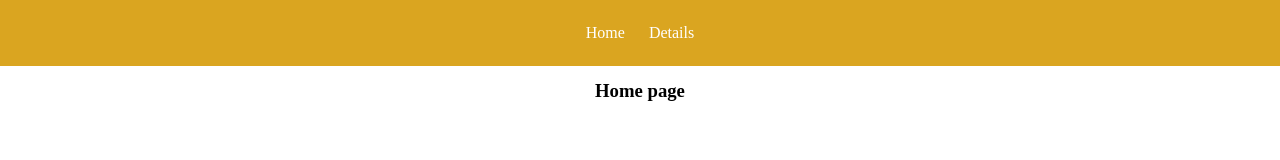
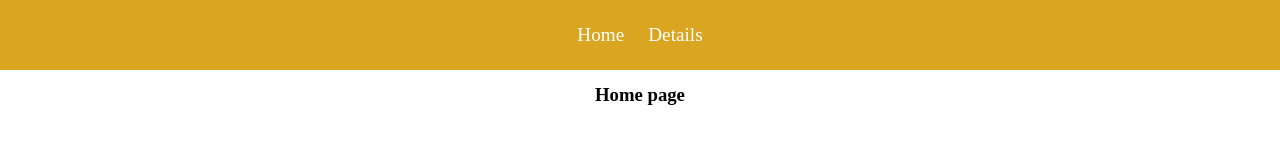
Before and after one commit to BarnoMamadzhanova/the-meal, a React (Create React App) app: page / in a window 1280 px wide. Shown: the top 160 px of the page. Built offline with nearby package versions, Linux system fonts and the light colour scheme.

Commit message:
styling header and navbar

```diff
--- a/src/App.jsx
+++ b/src/App.jsx
@@ -1,9 +1,8 @@
 import { Routes, Route } from "react-router-dom";
 import "./styles/App.css";
-// import "./styles/Reset.css";
 import HomePage from "./pages/HomePage";
 import Details from "./pages/Details";
-import Layout from "./components/Layout";
+import Layout from "./components/Layout/Layout";
 
 function App() {
   return (
@@ -11,7 +10,7 @@ function App() {
       <Routes>
         <Route path="/" element={<Layout />}>
           <Route index element={<HomePage />} />
-          <Route path="/details" element={<Details />} />
+          <Route path="details" element={<Details />} />
         </Route>
       </Routes>
     </div>
--- a/src/components/Header/Header.jsx
+++ b/src/components/Header/Header.jsx
@@ -1,17 +1,17 @@
 import React from "react";
-import { Link } from "react-router-dom";
+import { NavLink } from "react-router-dom";
 import classes from "./Header.module.css";
 
 function Header() {
   return (
     <>
       <header className={classes.header}>
-        <Link to="/" className={classes.header__link}>
+        <NavLink to="/" className={classes.header__link}>
           Home
-        </Link>
-        <Link to="/details" className={classes.header__link}>
+        </NavLink>
+        <NavLink to="/details" className={classes.header__link}>
           Details
-        </Link>
+        </NavLink>
       </header>
     </>
   );
--- a/src/components/Header/Header.module.css
+++ b/src/components/Header/Header.module.css
@@ -12,7 +12,7 @@
 .header__link {
   text-decoration: none;
   color: white;
-  font-size: 1rem;
+  font-size: 1.2rem;
   display: block;
   padding: 0.25rem;
 }
@@ -25,6 +25,5 @@
 }
 
 /* .active {
-  background-color: white;
-  color: goldenrod;
+  color: teal;
 } */
--- a/src/components/Layout.jsx
+++ b/src/components/Layout/Layout.jsx
@@ -1,13 +1,15 @@
 import React from "react";
-import Header from "./header/Header";
+import Header from "../header/Header";
 import { Outlet } from "react-router-dom";
+import classes from "./Layout.module.css";
 
 function Layout() {
   return (
     <>
       <Header />
-
-      <Outlet />
+      <main className={classes.main__container}>
+        <Outlet />
+      </main>
     </>
   );
 }
--- /dev/null
+++ b/src/components/Layout/Layout.module.css
@@ -0,0 +1,6 @@
+.main__container {
+  max-width: 100px;
+  width: 100%;
+  margin: 0 auto;
+  /* padding: 1rem 2rem; */
+}
```
